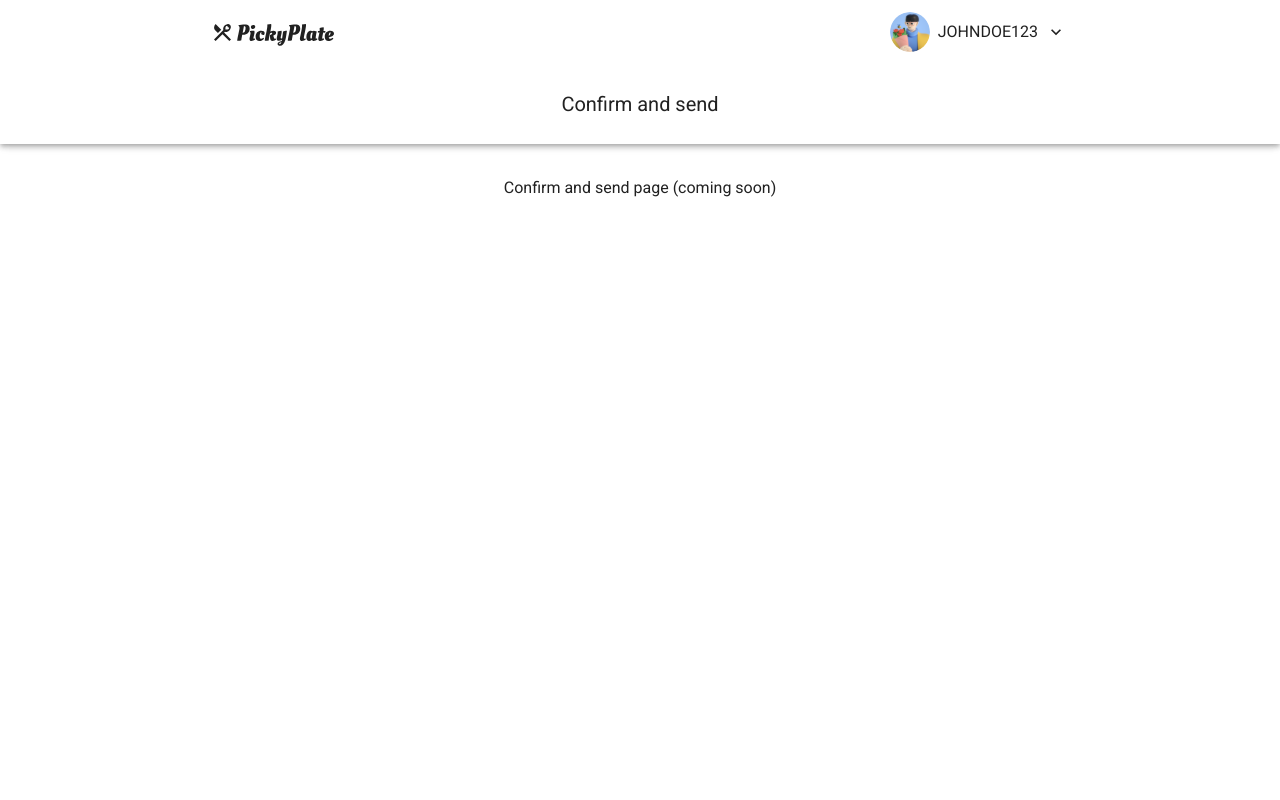
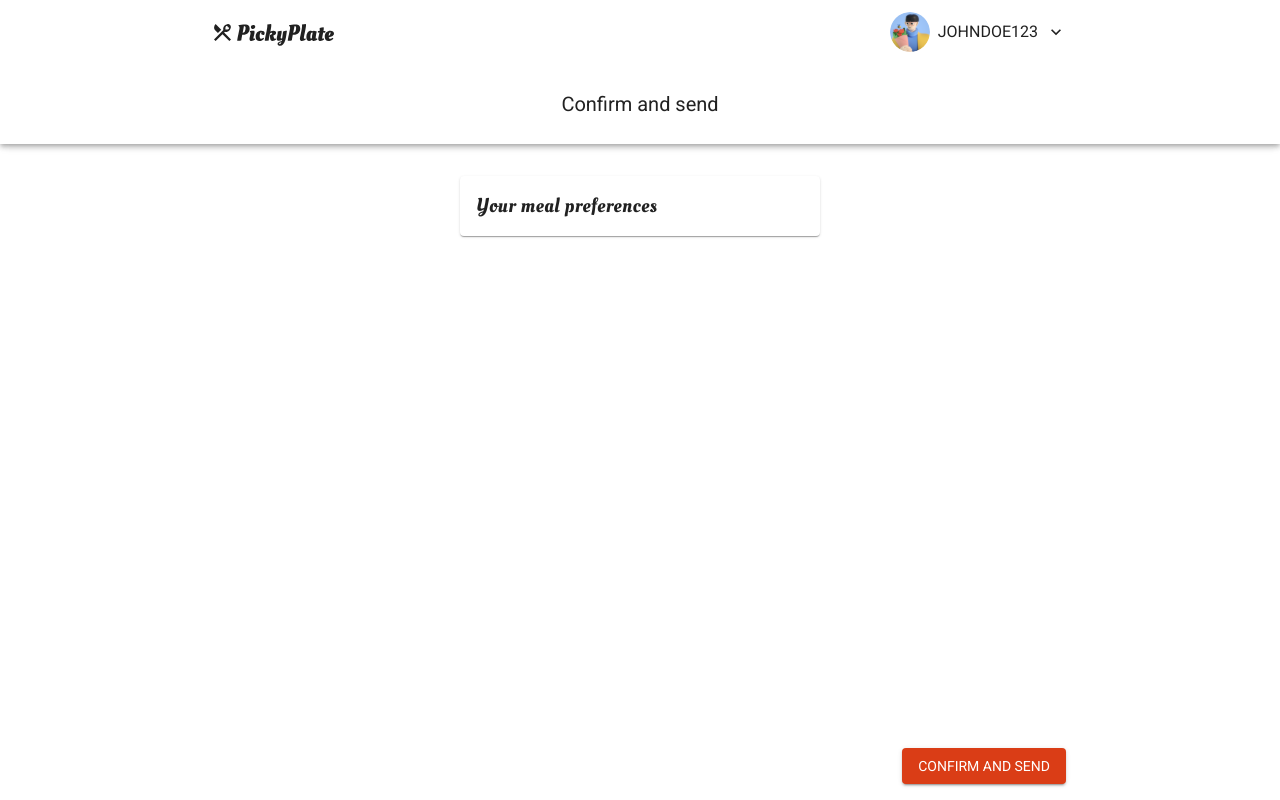
Before and after one commit to emilielydiat/pickyplate, a React (Vite) app: page /eat-together/user_10/meal-preferences/confirm in a window 1280 px wide. Built offline with nearby package versions, Linux system fonts and the light colour scheme.

Commit message:
feat(eat-together): build MealPreferencesConfirm page UI, refactor routing and corresponding wrapper pages, styling updates

```diff
--- a/src/App.tsx
+++ b/src/App.tsx
@@ -6,8 +6,25 @@ import { FriendsProvider } from "./context/FriendsContext";
 
 import theme from "./theme";
 import { BrowserRouter as Router, Routes, Route } from "react-router-dom";
-import { routes } from "./routes";
 import { Layout } from "./components/Layout";
+import {
+  AddFriend,
+  AddFromExistingFoodPage,
+  CreateFoodPage,
+  EditAvatar,
+  FriendProfile,
+  Friends,
+  Home,
+  MealPreferences,
+  MealPreferencesConfirm,
+  MealPreferencesFlowWrapper,
+  MyFoodListPage,
+  PickFriend,
+  Profile,
+  Requests,
+  Settings,
+  SharedFoodListPage,
+} from "./pages";
 
 function App() {
   return (
@@ -18,10 +35,48 @@ function App() {
           <PageTitleProvider>
             <Router>
               <Routes>
-                <Route path="/" element={<Layout />}>
-                  {routes.map(({ path, element }) => (
-                    <Route key={path} path={path} element={element} />
-                  ))}
+                <Route element={<Layout />}>
+                  <Route index element={<Home />} />
+                  <Route path="profile" element={<Profile />} />
+                  <Route path="friends" element={<Friends />} />
+                  <Route path="friend/:friendId" element={<FriendProfile />} />
+                  <Route path="friends/add-friend" element={<AddFriend />} />
+                  <Route path="pick-friend" element={<PickFriend />} />
+
+                  <Route
+                    path="eat-together/:friendId"
+                    element={<MealPreferencesFlowWrapper />}
+                  >
+                    <Route
+                      path="meal-preferences"
+                      element={<MealPreferences />}
+                    />
+                    <Route
+                      path="meal-preferences/confirm"
+                      element={<MealPreferencesConfirm />}
+                    />
+                  </Route>
+
+                  <Route path="my-food-list" element={<MyFoodListPage />} />
+                  <Route
+                    path="friend/:friendId/shared-food-list"
+                    element={<SharedFoodListPage />}
+                  />
+                  <Route
+                    path="my-food-list/create-food"
+                    element={<CreateFoodPage />}
+                  />
+                  <Route
+                    path="friend/:friendId/shared-food-list/add-existing-food"
+                    element={<AddFromExistingFoodPage />}
+                  />
+                  <Route
+                    path="friend/:friendId/shared-food-list/create-food"
+                    element={<CreateFoodPage />}
+                  />
+                  <Route path="requests" element={<Requests />} />
+                  <Route path="settings" element={<Settings />} />
+                  <Route path="edit-avatar" element={<EditAvatar />} />
                 </Route>
               </Routes>
             </Router>
--- a/src/components/MealPreferences.tsx
+++ b/src/pages/MealPreferences.tsx
@@ -17,15 +17,13 @@ import {
   mealPriceOptionsWithAny,
   mealMaxTimeOptionsWithAny,
   MealPreferencesData,
-  User,
 } from "../data/mockData";
+import { useFriend } from "./MealPreferencesFlowWrapper";
 
-interface MealPreferencesProps {
-  friend: User;
-}
+export function MealPreferences() {
+  const { friend } = useFriend();
+  const { setPageTitle } = usePageTitleContext();
 
-export function MealPreferences({ friend }: MealPreferencesProps) {
-  const { setPageTitle } = usePageTitleContext();
   useEffect(() => {
     setPageTitle(`Meal preferences with ${friend.username}`);
     return () => setPageTitle(null);
@@ -88,7 +86,7 @@ export function MealPreferences({ friend }: MealPreferencesProps) {
   console.log("draft: ", draft);
 
   return (
-    <Box>
+    <Box component="section">
       <Stack sx={{ width: "100%", flexDirection: "column" }}>
         <FormControl
           component="fieldset"
@@ -233,6 +231,7 @@ export function MealPreferences({ friend }: MealPreferencesProps) {
           variant="contained"
           color="primary"
           disabled={!isFormComplete}
+          sx={{ mb: 2 }}
         >
           Next
         </Button>
--- a/src/pages/MealPreferencesConfirm.tsx
+++ b/src/pages/MealPreferencesConfirm.tsx
@@ -1,6 +1,22 @@
-import { Typography } from "@mui/material";
+import {
+  Box,
+  Button,
+  Card,
+  CardContent,
+  Chip,
+  Stack,
+  Typography,
+} from "@mui/material";
+import {
+  DiningOutlined,
+  PlaceOutlined,
+  AccountBalanceWalletOutlined,
+  AccessTime,
+} from "@mui/icons-material";
 import { useEffect } from "react";
 import { usePageTitleContext } from "../context/PageTitleContext";
+import { capitaliseWord } from "../utils/stringUtils";
+import { useMealPreferencesDraftContext } from "../context/MealPreferencesDraftContext";
 
 export function MealPreferencesConfirm() {
   const { setPageTitle } = usePageTitleContext();
@@ -9,5 +25,94 @@ export function MealPreferencesConfirm() {
     return () => setPageTitle(null);
   }, [setPageTitle]);
 
-  return <Typography>Confirm and send page (coming soon)</Typography>;
+  const { draft } = useMealPreferencesDraftContext();
+
+  if (!draft) return <Typography>Loading...</Typography>;
+
+  console.log("draft: ", draft);
+
+  return (
+    <Box
+      component="section"
+      sx={{
+        display: "flex",
+        flexDirection: "column",
+        alignItems: "center",
+        justifyContent: "space-between",
+        minHeight: "calc(100vh - 176px)",
+      }}
+    >
+      <Card sx={{ width: { xs: "100%", sm: 360 } }}>
+        <CardContent
+          sx={{
+            p: 2,
+            "&:last-child": {
+              pb: 2,
+            },
+          }}
+        >
+          <Stack sx={{ flexDirection: "column", alignItems: "flex-start" }}>
+            <Typography component="h3" variant="h6Branded">
+              Your meal preferences
+            </Typography>
+            {draft.type && (
+              <Box sx={{ display: "flex", alignItems: "center", mt: 1, mb: 1 }}>
+                <DiningOutlined sx={{ mr: 1 }} />
+                <Typography variant="body2" color="grey.700">
+                  {capitaliseWord(draft.type)}
+                </Typography>
+              </Box>
+            )}
+
+            {draft.location && (
+              <Box sx={{ display: "flex", alignItems: "center", mb: 1 }}>
+                <PlaceOutlined sx={{ mr: 1 }} />
+                <Typography variant="body2" color="grey.700">
+                  {draft.location.map(capitaliseWord).join(" | ")}
+                </Typography>
+              </Box>
+            )}
+
+            {draft.price && (
+              <Box sx={{ display: "flex", alignItems: "center", mb: 1 }}>
+                <AccountBalanceWalletOutlined sx={{ mr: 1 }} />
+                <Typography variant="body2" color="grey.700">
+                  £{draft.price} per person
+                </Typography>
+              </Box>
+            )}
+
+            {draft.maxTime && (
+              <Box sx={{ display: "flex", alignItems: "center", mb: 1 }}>
+                <AccessTime sx={{ mr: 1 }} />
+                <Typography variant="body2" color="grey.700">
+                  {capitaliseWord(draft.maxTime)}
+                </Typography>
+              </Box>
+            )}
+
+            {draft.cuisine && (
+              <Box
+                sx={{
+                  display: "flex",
+                  flexWrap: "wrap",
+                  justifyContent: "left",
+                  gap: 1,
+                }}
+              >
+                {draft.cuisine.map((cuisine) => (
+                  <Chip key={cuisine} label={capitaliseWord(cuisine)} />
+                ))}
+              </Box>
+            )}
+          </Stack>
+        </CardContent>
+      </Card>
+      <Box width="100%" display="flex" justifyContent="flex-end">
+        <Button variant="contained" color="primary" sx={{ mb: 2 }}>
+          Confirm and send
+        </Button>
+      </Box>
+    </Box>
+  );
 }
--- a/src/pages/MealPreferencesPage.tsx
+++ b/src/pages/MealPreferencesFlowWrapper.tsx
@@ -1,10 +1,15 @@
 import { Typography } from "@mui/material";
+import { Outlet, useOutletContext } from "react-router-dom";
 import { MealPreferencesDraftProvider } from "../context/MealPreferencesDraftContext";
 import { SharedFoodListProvider } from "../context/SharedFoodListContext";
 import { useFriendData } from "../hooks/useFriendData";
-import { MealPreferences } from "../components/MealPreferences";
+import { User } from "../data/mockData";
 
-export function MealPreferencesPage() {
+type ContextType = {
+  friend: User;
+};
+
+export function MealPreferencesFlowWrapper() {
   const { friend } = useFriendData();
 
   if (!friend) return <Typography>Loading...</Typography>;
@@ -12,8 +17,12 @@ export function MealPreferencesPage() {
   return (
     <SharedFoodListProvider friendId={friend.id}>
       <MealPreferencesDraftProvider>
-        <MealPreferences friend={friend} />
+        <Outlet context={{ friend }} />
       </MealPreferencesDraftProvider>
     </SharedFoodListProvider>
   );
 }
+
+export function useFriend() {
+  return useOutletContext<ContextType>();
+}
--- a/src/pages/index.ts
+++ b/src/pages/index.ts
@@ -4,7 +4,8 @@ export { Friends } from "./Friends";
 export { FriendProfile } from "./FriendProfile";
 export { AddFriend } from "./AddFriend";
 export { PickFriend } from "./PickFriend";
-export { MealPreferencesPage } from "./MealPreferencesPage";
+export { MealPreferencesFlowWrapper } from "./MealPreferencesFlowWrapper";
+export { MealPreferences } from "./MealPreferences";
 export { MealPreferencesConfirm } from "./MealPreferencesConfirm";
 export { MyFoodListPage } from "./MyFoodListPage";
 export { SharedFoodListPage } from "./SharedFoodListPage";
--- a/src/routes.tsx
+++ /dev/null
@@ -1,63 +0,0 @@
-import {
-  Home,
-  Profile,
-  Friends,
-  FriendProfile,
-  AddFriend,
-  PickFriend,
-  MealPreferencesPage,
-  MealPreferencesConfirm,
-  MyFoodListPage,
-  SharedFoodListPage,
-  CreateFoodPage,
-  AddFromExistingFoodPage,
-  Requests,
-  Settings,
-  EditAvatar,
-} from "./pages";
-
-type AppRoute = {
-  path: string;
-  element: JSX.Element;
-  children?: object[];
-};
-
-export const routes: AppRoute[] = [
-  { path: "/", element: <Home /> },
-  { path: "/profile", element: <Profile /> },
-  { path: "/friends", element: <Friends /> },
-  { path: "/friend/:friendId", element: <FriendProfile /> },
-  { path: "/friends/add-friend", element: <AddFriend /> },
-  { path: "/pick-friend", element: <PickFriend /> },
-  {
-    path: "/eat-together/:friendId/meal-preferences",
-    element: <MealPreferencesPage />,
-  },
-  {
-    path: "/eat-together/:friendId/meal-preferences/confirm",
-    element: <MealPreferencesConfirm />,
-  },
-  { path: "/my-food-list", element: <MyFoodListPage /> },
-  {
-    path: "/friend/:friendId/shared-food-list",
-    element: <SharedFoodListPage />,
-  },
-  {
-    path: "/my-food-list/create-food",
-    element: <CreateFoodPage />,
-  },
-  {
-    path: "/friend/:friendId/shared-food-list/add-existing-food",
-    element: <AddFromExistingFoodPage />,
-  },
-  {
-    path: "/friend/:friendId/shared-food-list/create-food",
-    element: <CreateFoodPage />,
-  },
-  { path: "/requests", element: <Requests /> },
-  { path: "/settings", element: <Settings /> },
-  {
-    path: "/edit-avatar",
-    element: <EditAvatar />,
-  },
-];
```
